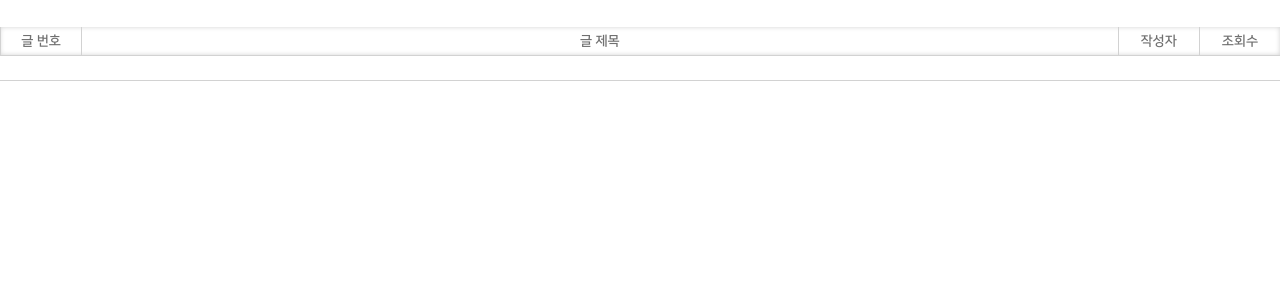
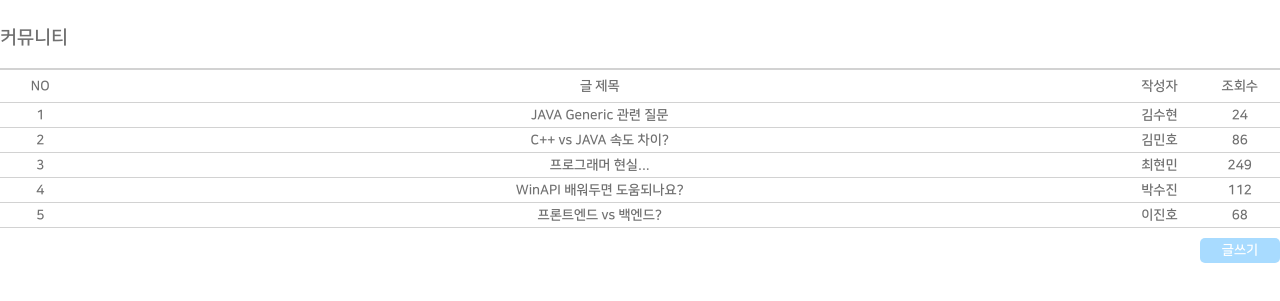
Before and after one commit to RichardCYang/Cody_FE, a website: page client/board.html in a window 1280 px wide. Shown: the part 97-398 px from the top of the page. Drawn offline with Linux system fonts and the light colour scheme; files whose address does not match are found by name.

Commit message:
게시판 디자인 추가

```diff
--- a/client/board.html
+++ b/client/board.html
@@ -15,16 +15,46 @@
 <body>
     <main>
         <div class="maincontent" >
+            <h3>커뮤니티</h3>
             <div class="board">
                 <div class="boardHeader">
-                    <button style="flex: 1">글 번호</button>
-                    <button style="flex: 15">글 제목</button>
-                    <button style="flex: 1">작성자</button>
-                    <button style="flex: 1">조회수</button>
+                    <button>NO</button>
+                    <button>글 제목</button>
+                    <button>작성자</button>
+                    <button>조회수</button>
                 </div>
                 <div class="boardLine">
+                    <button>1</button>
+                    <button>JAVA Generic 관련 질문</button>
+                    <button>김수현</button>
+                    <button>24</button>
+                </div>
+                <div class="boardLine">
+                    <button>2</button>
+                    <button>C++ vs JAVA 속도 차이?</button>
+                    <button>김민호</button>
+                    <button>86</button>
+                </div>
+                <div class="boardLine">
+                    <button>3</button>
+                    <button>프로그래머 현실...</button>
+                    <button>최현민</button>
+                    <button>249</button>
+                </div>
+                <div class="boardLine">
+                    <button>4</button>
+                    <button>WinAPI 배워두면 도움되나요?</button>
+                    <button>박수진</button>
+                    <button>112</button>
+                </div>
+                <div class="boardLine">
+                    <button>5</button>
+                    <button>프론트엔드 vs 백엔드?</button>
+                    <button>이진호</button>
+                    <button>68</button>
                 </div>
             </div>
+            <button class="boardbtn">글쓰기</button>
         </div>
     </main>
     <footer>
--- a/client/styles/board.css
+++ b/client/styles/board.css
@@ -3,12 +3,28 @@
     min-width: 1200px;
 }
 
+.boardbtn {
+    background: #a8dbff;
+    border: none;
+    float: right;
+    height: 25px;
+    width: 80px;
+    margin-top: 10px;
+    font-family: 'nanum_square';
+    color: rgb(255, 255, 255);
+    border-radius: 5px;
+}
+
+.boardbtn:hover {
+    background: #75b1ff;
+}
+
 .boardHeader {
     position: relative;
     width: 100%;
-    height: 28px;
+    height: 32px;
     border-bottom: 1px solid #d2d2d2;
-    box-shadow: inset 0px 0px 5px #d2d2d2;
+    border-top: 2px solid #d2d2d2;
     display: flex;
 }
 
@@ -17,6 +33,7 @@
     width: 100%;
     height: 24px;
     border-bottom: 1px solid #d2d2d2;
+    display: flex;
 }
 
 .boardHeader > button {
@@ -24,5 +41,28 @@
     border: none;
     font-family: 'nanum_square';
     color: #707070;
-    border-left: 1px solid #d2d2d2;
+    flex: 1;
 }
+
+.boardHeader > button:nth-child(2) {
+    flex: 15;
+}
+
+.boardLine > button {
+    background: none;
+    border: none;
+    font-family: 'nanum_square';
+    color: #707070;
+    flex: 1;
+}
+
+.boardLine > button:nth-child(2) {
+    flex: 15;
+}
+
+.maincontent > h3 {
+    font-family: 'nanum_square';
+    color: #707070;
+    margin-block-start: 0em;
+    margin-block-end: 1em;
+}
--- a/client/styles/common.css
+++ b/client/styles/common.css
@@ -48,7 +48,6 @@
     background: #a8dbff;
     border-radius: 5px;
     box-sizing: content-box;
-    box-shadow: 0px 0px 5px #d2d2d2;
     font-family: 'nanum_square';
     font-size: 10pt;
     color: #707070;
```
Also changed, not shown: client/index.html (+34 -0 lines), client/styles/loginform.css (+0 -34 lines).
